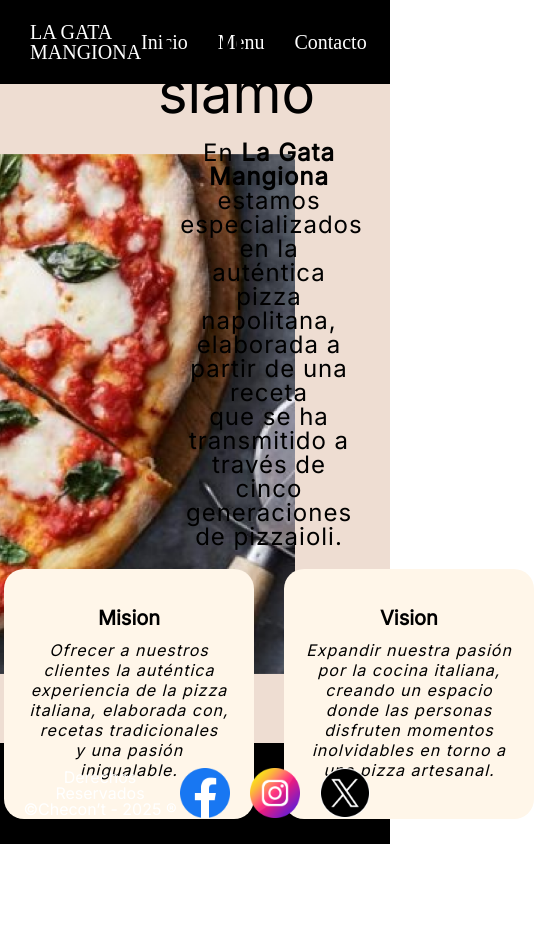
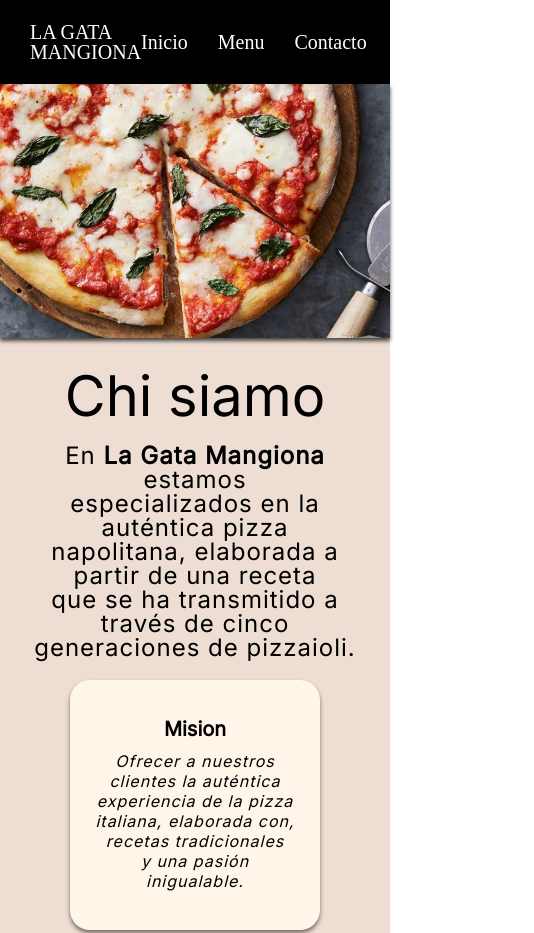
Before and after one commit to Ludwig-Ivan/La-Gata-Mangiona, a plain HTML site: page app/views/sobre-nosotros.html in a window 390 px wide. Shown: the top 933 px of the page, 534 px wide, since content can reach past the window. Before the commit the page ends 844 px from the top, so only its background shows below. Drawn offline with Linux system fonts and the light colour scheme; a web font is replaced by a local one.

Commit message:
Sobre Nosotros -> Sombras y Responsive

```diff
--- a/app/views/sobre-nosotros.html
+++ b/app/views/sobre-nosotros.html
@@ -12,6 +12,7 @@
     <link rel="stylesheet" href="../../public/css/footer.css">
     <link rel="stylesheet" href="../../public/css/colors.css">
     <link rel="stylesheet" href="../../public/css/fonts.css">
+    <link rel="stylesheet" href="../../public/css/sobre-nosotros-responsive.css">
 
     <meta charset="UTF-8">
     <meta name="viewport" content="width=device-width, initial-scale=1.0">
@@ -33,7 +34,7 @@
     </header>
     <main class="main bg-almendra-suave">
         <div class="img-container">
-            <img src="../../public/img/pizza2.png" alt="Imagen de una pizza">
+            <img src="../../public/img/pizza2.jpeg" alt="Imagen de una pizza">
         </div>
         <div class="text-container">
             <h1 class="inter regular-56">Chi siamo</h1>
@@ -66,9 +67,15 @@
         <p class="inter light-16 text-white">Derechos Reservados ©Checon’t - 2025 ®</p>
         <nav class="social">
             <ul>
-                <li><a href="#"><img src="../../public/icons/icon-facebook.png" alt="Link facebook"></a></li>
-                <li><a href="#"><img src="../../public/icons/icon-instagram.png" alt="Link instagram"></a></li>
-                <li class="border-white"><a href="#"><img src="../../public/icons/icon-x.png" alt="Link x"></a></li>
+                <li><a href="https://www.facebook.com"><img src="../../public/icons/icon-facebook.png"
+                            alt="Link facebook"></a>
+                </li>
+                <li><a href="https://www.instagram.com"><img src="../../public/icons/icon-instagram.png"
+                            alt="Link instagram"></a>
+                </li>
+                <li class="border-white"><a href="https://www.x.com"><img src="../../public/icons/icon-x.png"
+                            alt="Link x"></a>
+                </li>
             </ul>
         </nav>
     </footer>
--- a/public/css/fonts.css
+++ b/public/css/fonts.css
@@ -43,8 +43,6 @@
 .regular-24 {
     font-weight: 400;
     font-size: 24px;
-    /*! Esto no puede ir aqui */
-    /* TODO: Corregir esto */
     letter-spacing: 1px;
 }
 
@@ -97,8 +95,6 @@
     font-weight: 300;
     font-size: 16px;
     font-style: italic;
-    /*! Esto no puede ir aqui */
-    /* TODO: Corregir esto */
     letter-spacing: 1px;
     line-height: 20px;
 }
--- a/public/css/header.css
+++ b/public/css/header.css
@@ -1,3 +1,4 @@
+/*? Header styles */
 .header {
     display: flex;
     flex-direction: row;
@@ -6,8 +7,6 @@
     padding: 0px 30px;
     height: 10%;
 }
-
-.header nav {}
 
 .header nav ul {
     display: flex;
--- a/public/css/reset.css
+++ b/public/css/reset.css
@@ -1,3 +1,5 @@
+/*? Archivo de reseteo de estilos */
+
 * {
     margin: 0;
     padding: 0;
--- /dev/null
+++ b/public/css/sobre-nosotros-responsive.css
@@ -0,0 +1,67 @@
+/*? Sobre nosotros styles resposive */
+
+@media screen and (max-width: 960px) {
+    .main {
+        display: flex;
+        flex-direction: column;
+        align-items: center;
+        justify-content: space-between;
+        height: 78%;
+        min-height: fit-content;
+        padding: 0px;
+        gap: 30px
+    }
+
+    .main .img-container {
+        width: 100%;
+        height: 30vh;
+    }
+
+    .main .img-container img {
+        width: 100%;
+        height: 100%;
+        object-fit: cover;
+        object-position: center;
+        border-radius: 0px;
+    }
+
+    .main .text-container {
+        width: 100%;
+        height: auto;
+        display: flex;
+        flex-direction: column;
+        align-items: center;
+        margin-bottom: 30px;
+    }
+
+    .main .text-container .text {
+        width: 90%;
+        text-align: center;
+    }
+
+    .main .text-container .text-sections {
+        display: flex;
+        flex-direction: row;
+        justify-content: center;
+        align-items: center;
+        flex-wrap: wrap;
+        gap: 30px;
+    }
+
+    .text-sections .section {
+        display: flex;
+        flex-direction: column;
+        justify-content: center;
+        align-items: center;
+        height: 250px;
+        width: 250px;
+        gap: 12px;
+        padding: 20px 15px;
+        border-radius: 20px;
+    }
+
+    .text-sections .section p {
+        text-align: center;
+    }
+
+}
--- a/public/css/sobre-nosotros.css
+++ b/public/css/sobre-nosotros.css
@@ -1,26 +1,35 @@
+/*? Sobre nosotros styles */
+
 .main {
     display: flex;
     flex-direction: row;
     align-items: center;
     justify-content: center;
     height: 78%;
-    padding: 0px 10px;
+    padding: 0px 2rem;
+    gap: 20px;
 }
 
 .main .img-container {
     width: 40%;
     display: flex;
     justify-content: center;
-    height: auto;
+    height: 90%;
+
 }
 
 .main .img-container img {
-    width: 600px;
-    height: 700px;
+    width: 100%;
+    height: 100%;
+    object-fit: cover;
+    object-position: right;
+    border-radius: 20px;
+    box-shadow: 0px 3px 4px rgba(0, 0, 0, 0.7);
 }
 
 .main .text-container {
     width: 60%;
+    height: 100%;
     display: flex;
     flex-direction: column;
     justify-content: center;
@@ -31,6 +40,7 @@
 .main .text-container .text {
     width: 80%;
     text-align: center;
+    max-width: 600px;
 }
 
 .main .text-container .text-sections {
@@ -51,6 +61,7 @@
     gap: 12px;
     padding: 20px 15px;
     border-radius: 20px;
+    box-shadow: 0px 3px 4px rgba(0, 0, 0, 0.5);
 }
 
 .text-sections .section p {
```
Also changed, not shown: public/img/pizza2.jpeg (added).
